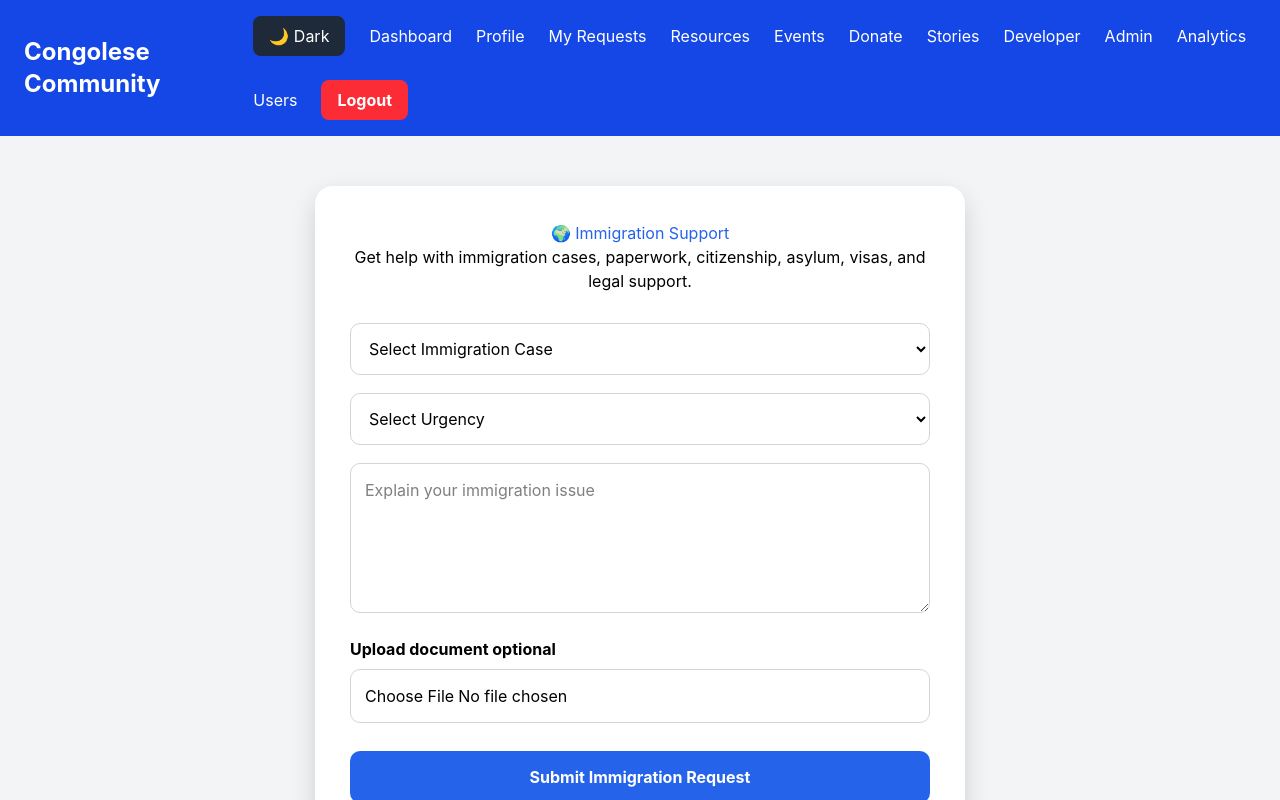
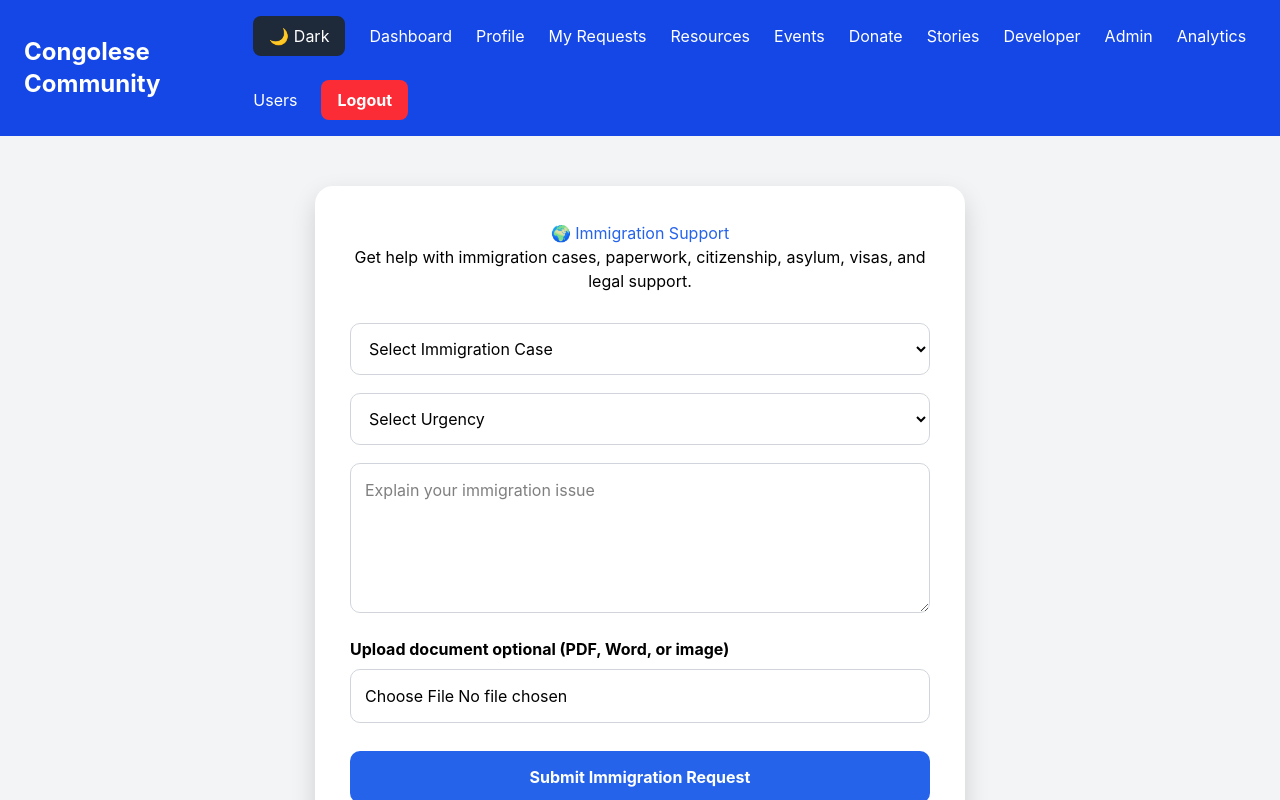
Before and after one commit to joekalala880/congolese-community-platform, a React app in the folder frontend/: page /immigration in a window 1280 px wide. Shown: the top 800 px of the page. Built offline with nearby package versions, Linux system fonts and the light colour scheme; the HTML template or start-up script is replaced by a standard one.

Commit message:
Fix immigration request user email

```diff
--- a/frontend/src/Immigration.jsx
+++ b/frontend/src/Immigration.jsx
@@ -15,18 +15,35 @@ function Immigration() {
   const [formData, setFormData] = useState({
     caseType: "",
     urgency: "",
-    description: ""
+    description: "",
   });
+
+  const inputStyle = {
+    width: "100%",
+    padding: "14px",
+    marginBottom: "18px",
+    borderRadius: "10px",
+    border: "1px solid #d1d5db",
+    fontSize: "16px",
+    boxSizing: "border-box",
+    backgroundColor: darkMode ? "#111827" : "white",
+    color: darkMode ? "white" : "black",
+  };
 
   const handleChange = (e) => {
     setFormData({
       ...formData,
-      [e.target.name]: e.target.value
+      [e.target.name]: e.target.value,
     });
   };
 
   const submitImmigrationRequest = async () => {
     try {
+      if (!user?.email) {
+        toast.error("Please login first");
+        return;
+      }
+
       if (!formData.caseType || !formData.urgency || !formData.description) {
         toast.error("Please fill all fields");
         return;
@@ -46,8 +63,8 @@ function Immigration() {
           uploadData,
           {
             headers: {
-              "Content-Type": "multipart/form-data"
-            }
+              "Content-Type": "multipart/form-data",
+            },
           }
         );
 
@@ -55,28 +72,34 @@ function Immigration() {
         uploadedFileName = uploadResponse.data.fileName || "";
       }
 
-      await axios.post(`${API_URL}/api/immigration/request`, {
+      const requestData = {
         userName: user?.firstName || "Unknown",
-        userEmail: user?.email || "Unknown",
+        userEmail: user?.email,
         caseType: formData.caseType,
         urgency: formData.urgency,
         description: formData.description,
         fileUrl: uploadedFileUrl,
-        fileName: uploadedFileName
-      });
+        fileName: uploadedFileName,
+      };
+
+      console.log("Submitting Immigration Request:", requestData);
+
+      await axios.post(`${API_URL}/api/immigration/request`, requestData);
 
       toast.success("Immigration request submitted successfully");
 
       setFormData({
         caseType: "",
         urgency: "",
-        description: ""
+        description: "",
       });
 
       setFile(null);
     } catch (error) {
       console.log("IMMIGRATION SUBMIT ERROR:", error);
-      toast.error(error.response?.data?.message || "Failed to submit immigration request");
+      toast.error(
+        error.response?.data?.message || "Failed to submit immigration request"
+      );
     } finally {
       setLoading(false);
     }
@@ -91,7 +114,7 @@ function Immigration() {
           minHeight: "100vh",
           backgroundColor: darkMode ? "#111827" : "#f3f4f6",
           padding: "50px 20px",
-          color: darkMode ? "white" : "black"
+          color: darkMode ? "white" : "black",
         }}
       >
         <div
@@ -101,7 +124,7 @@ function Immigration() {
             backgroundColor: darkMode ? "#1f2937" : "white",
             padding: "35px",
             borderRadius: "18px",
-            boxShadow: "0 10px 25px rgba(0,0,0,0.15)"
+            boxShadow: "0 10px 25px rgba(0,0,0,0.15)",
           }}
         >
           <h1 style={{ textAlign: "center", color: "#2563eb" }}>
@@ -109,7 +132,8 @@ function Immigration() {
           </h1>
 
           <p style={{ textAlign: "center", marginBottom: "30px" }}>
-            Get help with immigration cases, paperwork, citizenship, asylum, visas, and legal support.
+            Get help with immigration cases, paperwork, citizenship, asylum,
+            visas, and legal support.
           </p>
 
           <select
@@ -148,12 +172,18 @@ function Immigration() {
             rows="5"
             style={{
               ...inputStyle,
-              resize: "vertical"
+              resize: "vertical",
             }}
           />
 
-          <label style={{ fontWeight: "bold", display: "block", marginBottom: "8px" }}>
-            Upload document optional
+          <label
+            style={{
+              fontWeight: "bold",
+              display: "block",
+              marginBottom: "8px",
+            }}
+          >
+            Upload document optional (PDF, Word, or image)
           </label>
 
           <input
@@ -181,7 +211,7 @@ function Immigration() {
               borderRadius: "10px",
               fontWeight: "bold",
               cursor: loading ? "not-allowed" : "pointer",
-              marginTop: "10px"
+              marginTop: "10px",
             }}
           >
             {loading ? "Submitting..." : "Submit Immigration Request"}
@@ -199,7 +229,7 @@ function Immigration() {
               borderRadius: "10px",
               fontWeight: "bold",
               cursor: loading ? "not-allowed" : "pointer",
-              marginTop: "15px"
+              marginTop: "15px",
             }}
           >
             Back to Dashboard
@@ -210,14 +240,4 @@ function Immigration() {
   );
 }
 
-const inputStyle = {
-  width: "100%",
-  padding: "14px",
-  marginBottom: "18px",
-  borderRadius: "10px",
-  border: "1px solid #d1d5db",
-  fontSize: "16px",
-  boxSizing: "border-box"
-};
-
 export default Immigration;
```
